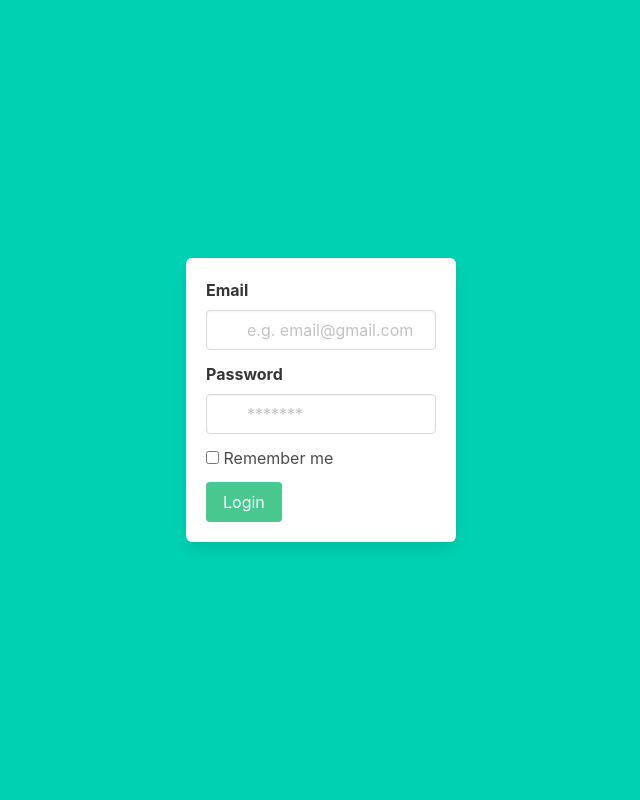
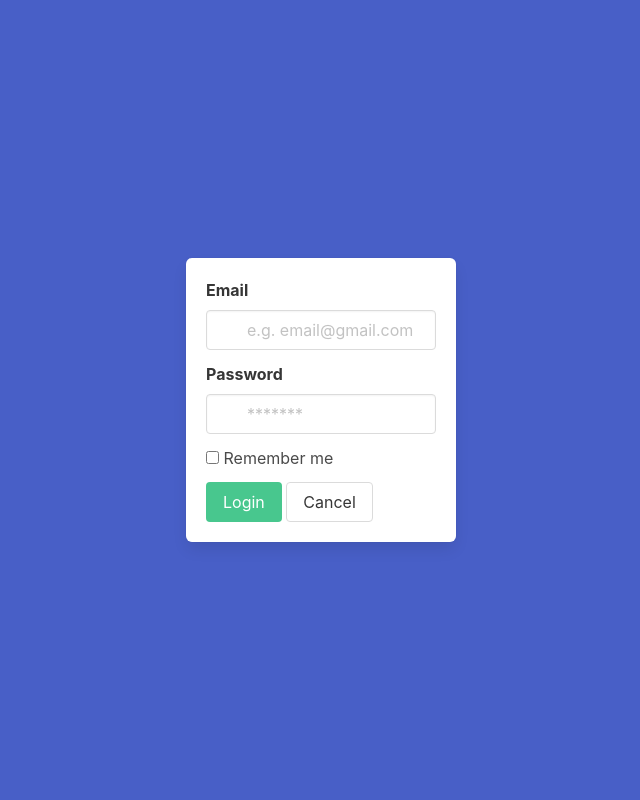
Before and after one commit to ayushsubedi/cheersAI, a Flask app: page /login in a window 1280 px wide. Shown: the whole page, without its empty margins (319-959 px from the left). Run offline with Flask 2, Linux system fonts and the light colour scheme; some libraries are stand-ins or nearby versions.

Commit message:
update login page

```diff
--- a/cheersAI/templates/base.html
+++ b/cheersAI/templates/base.html
@@ -52,7 +52,7 @@
                       <a class="navbar-item" href="/all_users">
                         Users
                       </a>
-                        <a class="navbar-item">
+                        <a class="navbar-item" href="/login">
                             <span class="button signup-button rounded secondary-btn raised">
                                 Log in
                             </span>
--- a/cheersAI/templates/login.html
+++ b/cheersAI/templates/login.html
@@ -9,7 +9,7 @@
     <link rel="shortcut icon" type="image/jpg" href="{{ url_for('static', filename='img/favicon.ico') }}"/>
     </head>
   <body>
-<section class="hero is-primary is-fullheight">
+<section class="hero is-link is-fullheight">
     <div class="hero-body">
       <div class="container">
         <div class="columns is-centered">
@@ -39,9 +39,12 @@
                  Remember me
                 </label>
               </div>
-              <div class="field">
+              <div class="fieldgroup">
                 <button class="button is-success">
                   Login
+                </button>
+                <button class="button">
+                    Cancel
                 </button>
               </div>
             </form>
```
